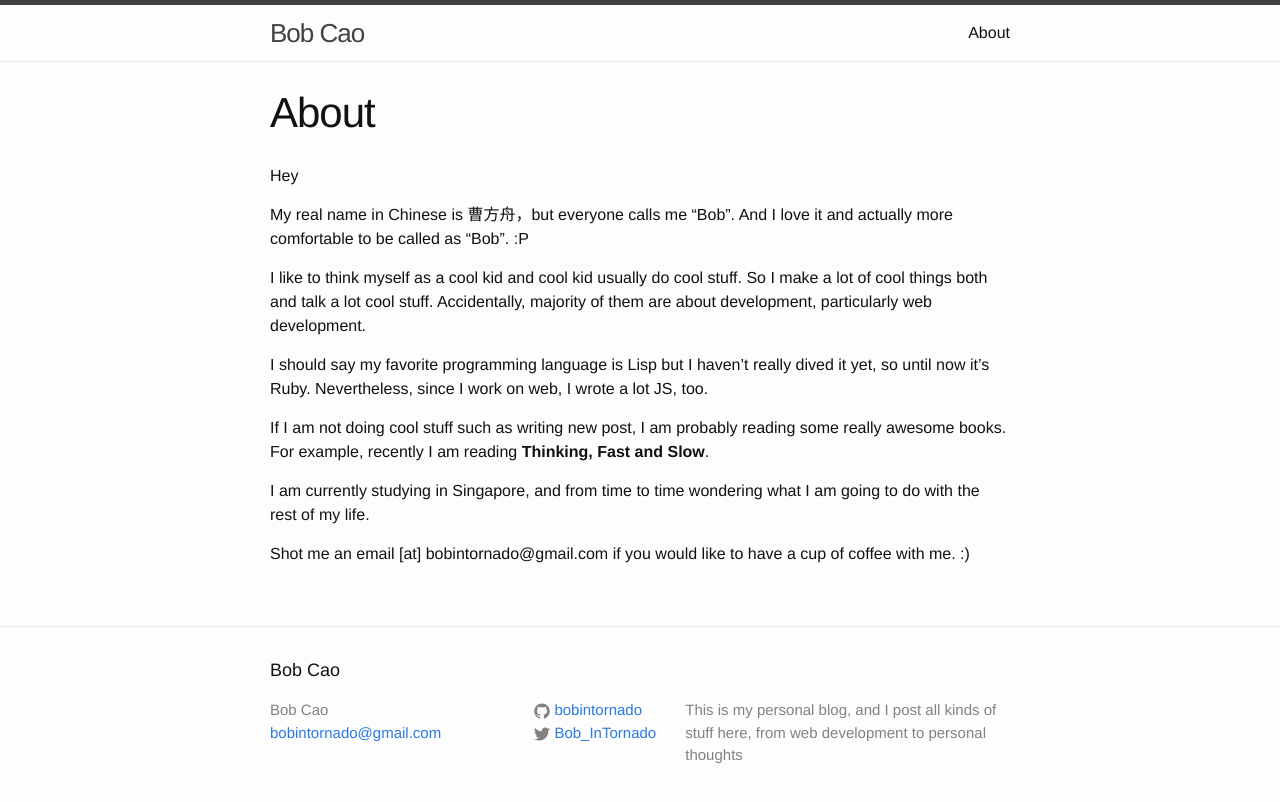
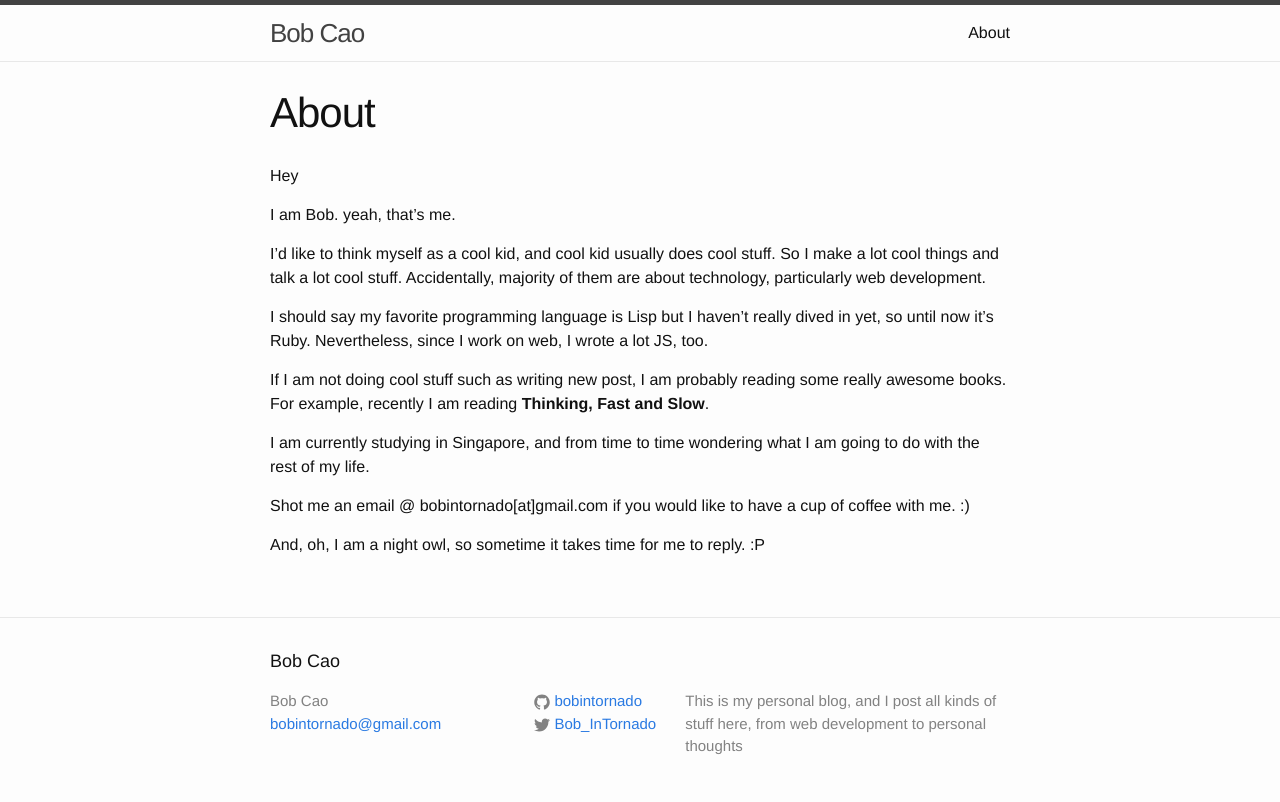
Before and after one commit to bobintornado/bobintornado.github.io, a Jekyll site: the page built from about.md, in a window 1280 px wide. Shown: the top 802 px of the page. Built offline with Jekyll 4.4.1, drawn with Linux system fonts in a browser that asks for light colours.

Commit message:
fix typo

```diff
--- a/about.md
+++ b/about.md
@@ -6,14 +6,16 @@ permalink: /about/
 
 Hey
 
-My real name in Chinese is 曹方舟，but everyone calls me "Bob". And I love it and actually more comfortable to be called as "Bob". :P
+I am Bob. yeah, that's me.
 
-I like to think myself as a cool kid and cool kid usually do cool stuff. So I make a lot of cool things both and talk a lot cool stuff. Accidentally, majority of them are about development, particularly web development.
+I'd like to think myself as a cool kid, and cool kid usually does cool stuff. So I make a lot cool things and talk a lot cool stuff. Accidentally, majority of them are about technology, particularly web development.
 
-I should say my favorite programming language is Lisp but I haven't really dived it yet, so until now it's Ruby. Nevertheless, since I work on web, I wrote a lot JS, too.
+I should say my favorite programming language is Lisp but I haven't really dived in yet, so until now it's Ruby. Nevertheless, since I work on web, I wrote a lot JS, too.
 
 If I am not doing cool stuff such as writing new post, I am probably reading some really awesome books. For example, recently I am reading **Thinking, Fast and Slow**.
 
 I am currently studying in Singapore, and from time to time wondering what I am going to do with the rest of my life.
 
-Shot me an email [at] bobintornado@gmail.com if you would like to have a cup of coffee with me. :)
+Shot me an email @ bobintornado[at]gmail.com if you would like to have a cup of coffee with me. :)
+
+And, oh, I am a night owl, so sometime it takes time for me to reply. :P
```
